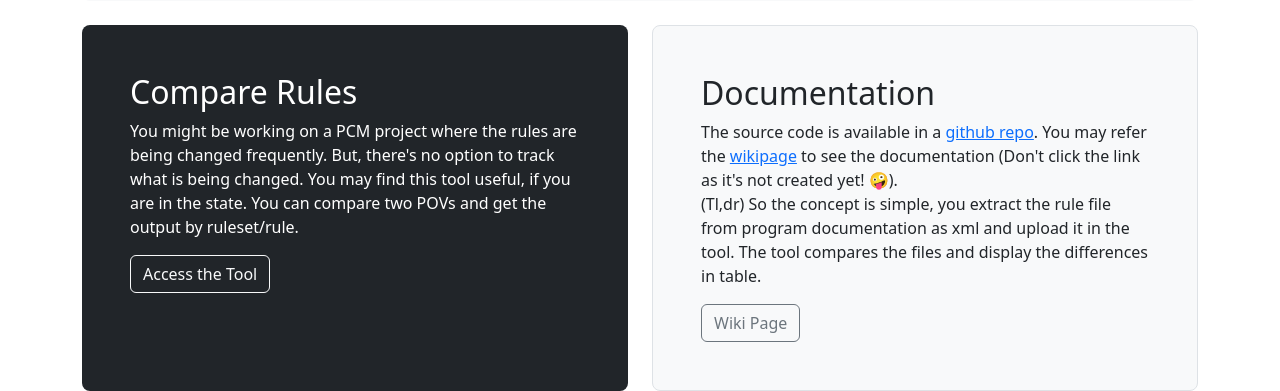
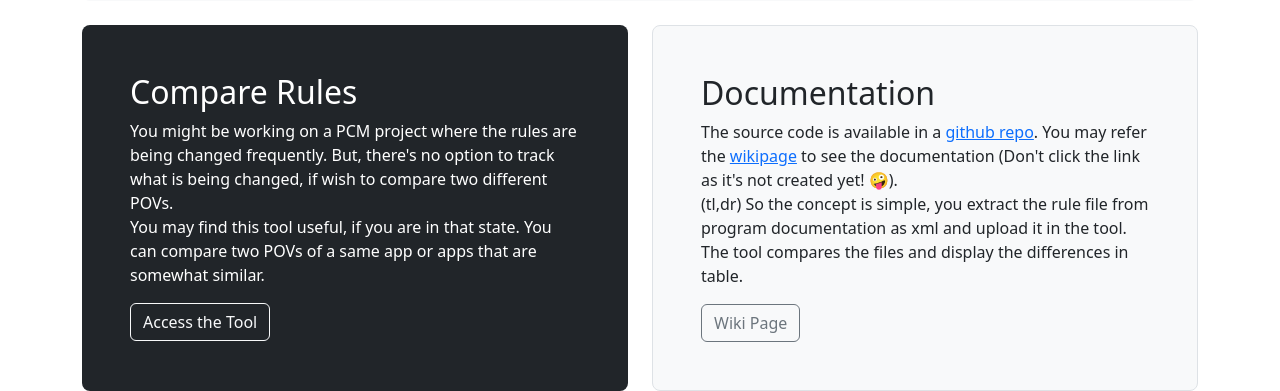
Before and after one commit to essbasedev/pcm-compare-rules, a Flask app: page / in a window 1280 px wide. Shown: the part 473-864 px from the top of the page. Run offline with Flask 2, Linux system fonts and the light colour scheme; some libraries are stand-ins or nearby versions.

Commit message:
update contents of index.html

```diff
--- a/templates/index.html
+++ b/templates/index.html
@@ -24,8 +24,9 @@ PCM Tools
           <h2>Compare Rules</h2>
           <p>
               You might be working on a PCM project where the rules are being changed frequently.
-              But, there's no option to track what is being changed. You may find this tool useful, if you are in the state.
-              You can compare two POVs and get the output by ruleset/rule.
+              But, there's no option to track what is being changed, if wish to compare two different POVs.<br>
+              You may find this tool useful, if you are in that state.
+              You can compare two POVs of a same app or apps that are somewhat similar.
           </p>
             <a href="upload"><button class="btn btn-outline-light" type="button" >Access the Tool</button></a>
         </div>
@@ -34,13 +35,14 @@ PCM Tools
         <div class="h-100 p-5 bg-light border rounded-3">
           <h2>Documentation</h2>
           <p>
-              The source code is available in a <a href="https://github.com/essbasedev/pcm-compare-rules">github repo</a>. You may refer the
-              <a href="https://github.com/essbasedev/pcm-compare-rules/wiki">wikipage</a> to see the documentation
+              The source code is available in a <a href="https://github.com/essbasedev/pcm-compare-rules" target="_blank">github repo</a>. You may refer the
+              <a href="https://github.com/essbasedev/pcm-compare-rules/wiki" target="_blank">wikipage</a> to see the documentation
               (Don't click the link as it's not created yet! 🤪).<br>
-              (Tl,dr) So the concept is simple, you extract the rule file from program documentation as xml and upload it in the tool.
+              (tl,dr) So the concept is simple, you extract the rule file from program documentation as xml and upload it in the tool.
               The tool compares the files and display the differences in table.
           </p>
-            <a href="https://github.com/essbasedev/pcm-compare-rules/wiki"><button class="btn btn-outline-secondary" type="button">Wiki Page</button></a>
+            <a href="https://github.com/essbasedev/pcm-compare-rules/wiki" target="_blank">
+                <button class="btn btn-outline-secondary" type="button">Wiki Page</button></a>
         </div>
       </div>
     </div>
```
